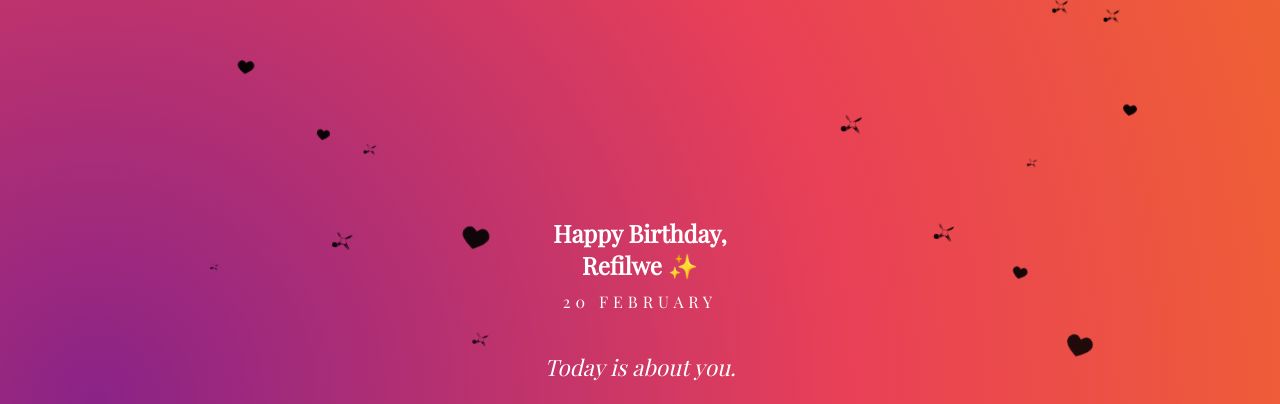
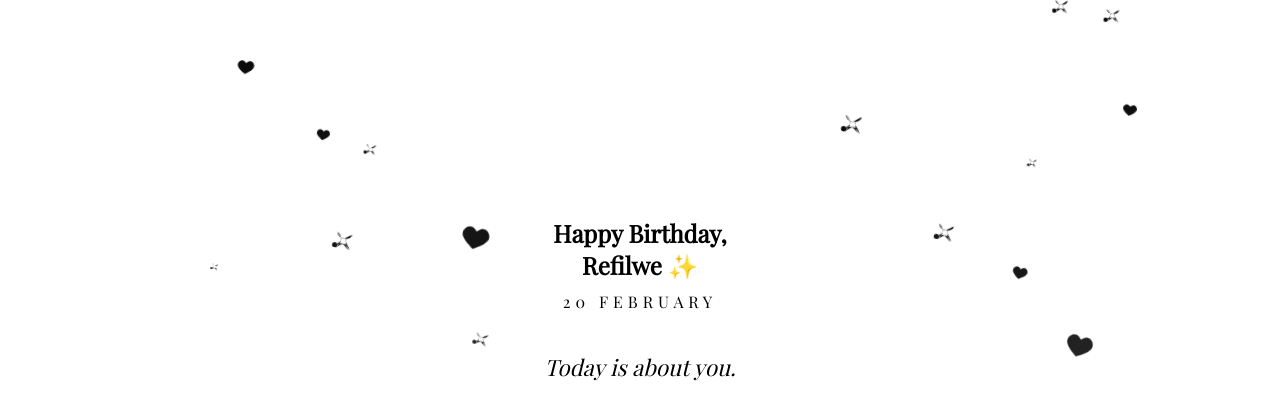
Before and after one commit to keabetswemokgolobotho-boop/refilwe, a plain HTML site: page index.html in a window 1280 px wide. Shown: the top 404 px of the page. Drawn offline with nearby package versions, Linux system fonts and the light colour scheme; a web font is replaced by a local one.

Commit message:
Update style.css

```diff
--- a/style.css
+++ b/style.css
@@ -7,10 +7,8 @@
 
 body {
     height: 100vh;
-    background: radial-gradient(circle at center, #8a2387, #e94057, #f27121);
-    background-size: 200% 200%;
-    animation: gradientShift 15s ease infinite;
-    color: white;
+    background: white;
+    color: black;
     font-family: 'Playfair Display', serif;
     overflow: hidden;
     transition: background 1s ease;
```
